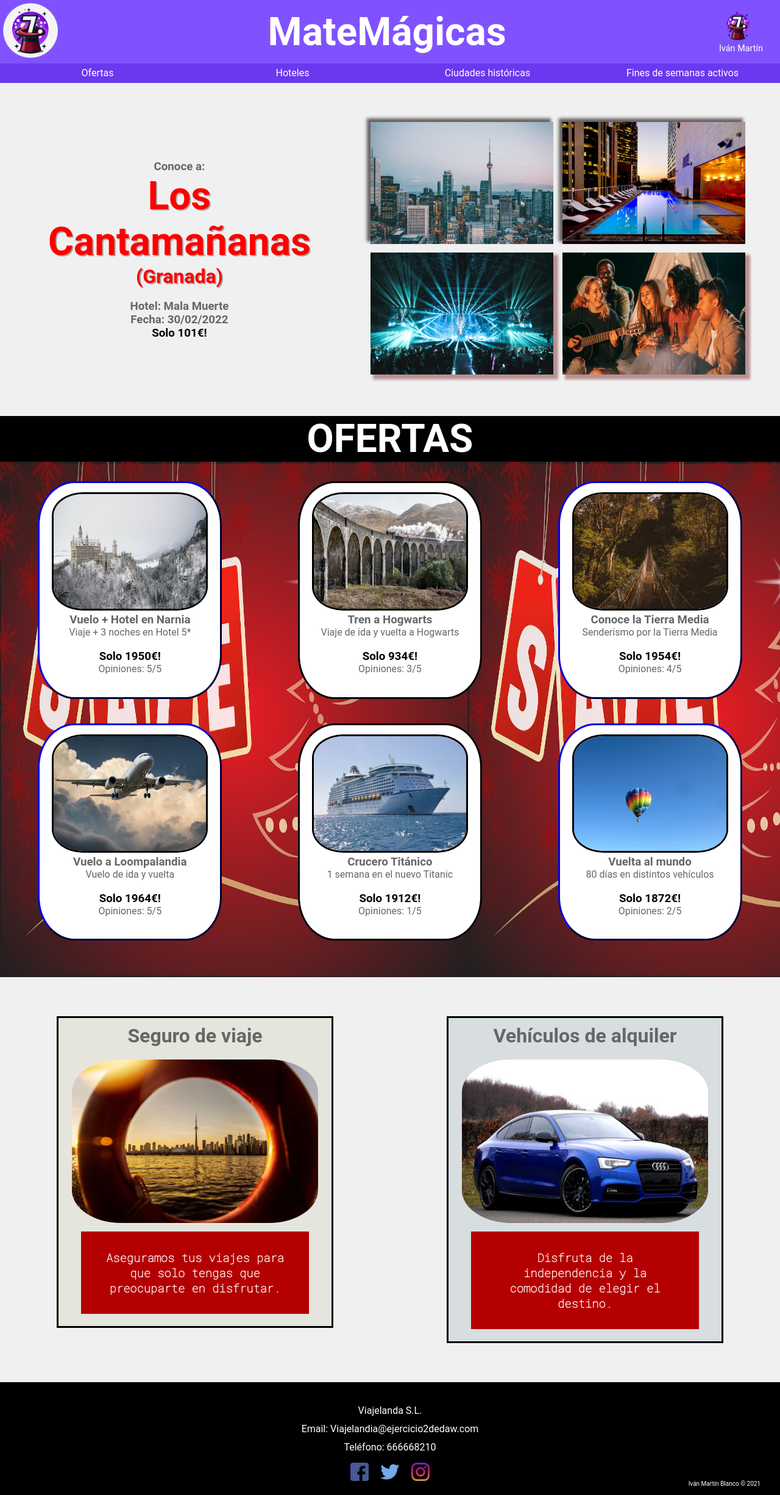
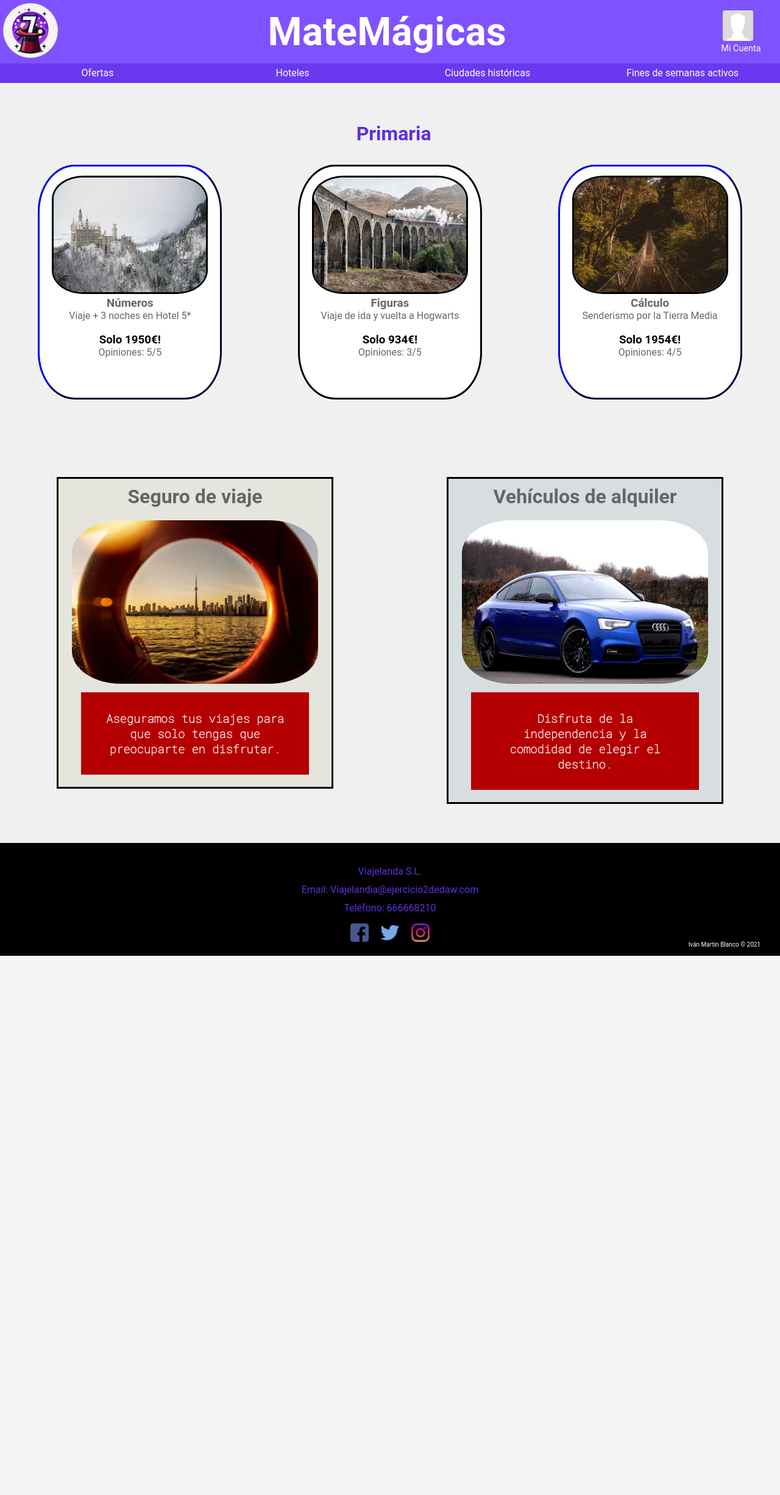
Before and after one commit to IvanMartinBlanco/MateMagicas, a PHP site: page / in a window 1280 px wide. Shown: the whole page at 61% size. After the commit the page ends 1567 px from the top, so only its background shows below. Run offline with PHP 8.4, Linux system fonts and the light colour scheme.

Commit message:
Cambios en fichas de asignatura

```diff
--- a/Resources/js/users.js
+++ b/Resources/js/users.js
@@ -8,11 +8,11 @@ document.addEventListener("DOMContentLoaded", function (event) {
 
 	setUser({ name: "Iván", surname: "Martín", image:"Resources/images/logo.png" });
 	function setRegistered(){
-		registeredUser=true;
+		registeredUser=false;
 	}
 	setRegistered();
 	accessText();
-	const imageUrl = user.image ? user.image : "./Resources/Images/avatar.png";
+	const imageUrl = user.image && registeredUser ? user.image : "./Resources/Images/avatar.png";
 	const myImage = document.getElementById("avatar");
 	myImage.src=imageUrl;
 	//Función que define el texto que se muestra en el acceso
--- a/Styles/styles.css
+++ b/Styles/styles.css
@@ -23,7 +23,7 @@ body {
   /* Definimos el tamaño */
   width: 100%;
   /* Definimos las características visuales*/
-  color: white;
+  color: #5E30DB;
   background-color: RGB(240, 240, 240);
 }
 /** ESTILOS GENERALES DE LA CABECERA**/
@@ -34,7 +34,7 @@ header {
   grid-template-columns: 5% 85% 10%;
   /* Definimos las características visuales*/
   background-color: #8052FF;
-  ;
+  color: white;
 }
 header a img {
   /* Definimos como se va a ordenar y desplegar*/
@@ -116,7 +116,7 @@ nav ul li:hover ul {
 /* Estilo para cada enlace dentro de una lista cuando el ratón pasa por encima */
 nav ul li a:hover {
   /* Definimos las características visuales*/
-  background-color: #6E46DB;
+  background-color: #8052FF;
 }
 /* Estilo para cada imagen dentro de una lista */
 nav ul li img {
@@ -132,7 +132,7 @@ nav ul li img:hover {
 }
 /** ESTILOS GENERALES DEL CONTENIDO**/
 /* Estilo general para la zona de promoción */
-.promocion {
+.promo {
   /* Definimos como se va a ordenar y desplegar*/
   display: grid;
   grid-template-columns: 40% 60%;
@@ -177,26 +177,21 @@ nav ul li img:hover {
   /* Definimos las características visuales*/
   box-shadow: 6px 6px 4px 2px rgb(100, 0, 0, 0.4);
 }
-/* Estilo general para la zona de ofertas */
-.ofertas {
+/* Estilo general para la zona de primaria */
+.primary {
   /* Definimos como se va a ordenar y desplegar*/
   display: grid;
   margin-top: 4em;
   /* Definimos las características visuales*/
   text-align: center;
-  background: black;
 }
-/* Estilo para el título de la zona de ofertas */
-.ofertas h1 {
+/* Estilo para el título de la zona de primaria */
+.primary h2 {
   /* Definimos como se va a ordenar y desplegar*/
   grid-column: 2;
-  /* Definimos las características visuales*/
-  font-size: 400%;
-  text-shadow: rgba(0, 0, 0, 0.298039) 2px 2px;
-  color: white;
 }
-/* Estilo para los apartados de la zona de ofertas */
-.ofertas div {
+/* Estilo para los apartados de la zona de primaria */
+.primary div {
   /* Definimos el tamaño*/
   width: 100%;
   height: 100%;
@@ -206,12 +201,9 @@ nav ul li img:hover {
   grid-row: 2;
   row-gap: 0.8em;
   padding-bottom: 4em;
-  /* Definimos las características visuales*/
-  background-image: url("../Resources/images/rebajas.jpg");
-  background-size: 60% 100%;
 }
-/* Estilo para las secciones principales de los apartados de la zona de ofertas */
-.ofertas div section {
+/* Estilo para las secciones principales de los apartados de la zona de primaria */
+.primary div section {
   /* Definimos el tamaño*/
   width: 100%;
   height: 100%;
@@ -220,8 +212,8 @@ nav ul li img:hover {
   grid-column: 1/4;
   grid-template-columns: 33.33% 33.33% 33.33%;
 }
-/* Estilo para los añadidos de los apartados de la zona de ofertas */
-.ofertas div aside {
+/* Estilo para los añadidos de los apartados de la zona de primaria */
+.primary div aside {
   /* Definimos el tamaño*/
   width: 100%;
   height: 100%;
@@ -230,8 +222,8 @@ nav ul li img:hover {
   grid-column: 1/4;
   grid-template-columns: 33.33% 33.33% 33.33%;
 }
-/* Estilo para los artículos de la zona de ofertas */
-.ofertas article {
+/* Estilo para los artículos de la zona de primaria */
+.primary article {
   /* Definimos como se va a ordenar y desplegar*/
   margin-top: 2em;
   padding: 5px 20px 0px 20px;
@@ -242,13 +234,13 @@ nav ul li img:hover {
   height: 90%;
   color: #666;
 }
-/* Estilo para los artículos de la zona de ofertas en una posición impar */
-.ofertas article:nth-child(odd) {
+/* Estilo para los artículos de la zona de primaria en una posición impar */
+.primary article:nth-child(odd) {
   /* Definimos las características visuales*/
   border: outset 3.5px darkblue;
 }
-/* Estilo para las imágenes de la zona de ofertas */
-.ofertas article img {
+/* Estilo para las imágenes de la zona de primaria */
+.primary article img {
   /* Definimos como se va a ordenar y desplegar*/
   margin-top: 10px;
   /* Definimos las características visuales*/
@@ -369,14 +361,14 @@ footer {
     /* Definimos el tamaño*/
     width: 35%;
   }
-  /* Estilo para las ofertas */
-  .ofertas {
+  /* Estilo para las primaria */
+  .primary {
     /* Definimos como se va a ordenar y desplegar*/
     display: block;
     margin-top: 1.5em;
   }
-  /* Estilo para los artículos de las ofertas */
-  .ofertas article {
+  /* Estilo para los artículos de las primaria */
+  .primary article {
     /* Definimos el tamaño*/
     width: 60%;
     height: 90%;
@@ -387,8 +379,8 @@ footer {
     border: solid black;
     border-radius: 20%;
   }
-  /* Estilo para los apartados de las ofertas */
-  .ofertas div {
+  /* Estilo para los apartados de las primaria */
+  .primary div {
     /* Definimos el tamaño*/
     width: 100%;
     height: 100%;
@@ -399,15 +391,10 @@ footer {
     background-image: url("../Resources/images/rebajas.jpg");
     background-size: 100% 50%;
   }
-  /* Estilo para la zona de las ofertas principales */
-  .ofertas div .ofertas-principales {
+  /* Estilo para la zona de los cursos de primaria */
+  .primary div .branch {
     /* Definimos como se va a ordenar y desplegar*/
     display: block;
-  }
-  /* Estilo para los artículos de la zona de ofertas secundarias */
-  .ofertas-secundarias article {
-    /* Definimos como se va a ordenar y desplegar*/
-    display: none;
   }
   /* Estilo para la zona de servicios */
   .servicios {
--- a/index.html
+++ b/index.html
@@ -60,35 +60,15 @@
       </nav>
       <!-- Zona de contenido -->
       <main>
-         <!-- Bloque de promoción -->
-         <section class="promocion">
-            <article>
-               <h3>Conoce a:</h3>
-               <h1>Los Cantamañanas
-               </h1>
-               <h2>(Granada)</h2>
-               <br>
-               <h3>Hotel: Mala Muerte</h3>
-               <h3>Fecha: 30/02/2022</h3>
-               <h3><span>Solo 101€!</span></h3>
-            </article>
-            <!-- Imágenes de la promoción -->
-            <aside>
-               <a href="ofertas.html"><img src="Resources/images/ciudad-promocion.jpg" alt="Ciudad del concierto"/></a>
-               <a href="ofertas.html"><img src="Resources/images/hotel-promocion.jpg" alt="Hotel del concierto"/></a>
-               <a href="ofertas.html"><img src="Resources/images/escenario-promocion.jpg" alt="Lugar cel concierto" class="abajo"/></a>
-               <a href="ofertas.html"><img src="Resources/images/grupo-promocion.jpg" alt="Los Cantamañanas" class="abajo"/></a>
-            </aside>
-         </section>
-         <!-- Bloque de ofertas -->
-         <section class="ofertas">
-            <h1 class="nombre">OFERTAS</h1>
+         <!-- Bloque de primaria -->
+         <section class="primary">
+            <h2 class="name">Primaria</h2>
             <div>
                <!-- Bloque de ofertas principales -->
-               <section class="ofertas-principales">
+               <section class="branch">
                   <article>
                      <img src="Resources/images/Narnia.jpg" alt="Hotel de Narnia" />
-                     <h3>Vuelo + Hotel en Narnia</h3>
+                     <h3>Números</h3>
                      <p>Viaje + 3 noches en Hotel 5*</p>
                      <br>
                      <h3><span>Solo 1950€!</span></h3>
@@ -96,7 +76,7 @@
                   </article>
                   <article>
                      <img src="Resources/images/Howards.jpg" alt="Tren a Howards" />
-                     <h3>Tren a Hogwarts</h3>
+                     <h3>Figuras</h3>
                      <p>Viaje de ida y vuelta a Hogwarts</p>
                      <br>
                      <h3><span>Solo 934€!</span></h3>
@@ -104,40 +84,13 @@
                   </article>
                   <article>
                      <img src="Resources/images/Tierra-Media.jpg" alt="Puente en la Tierra Media" />
-                     <h3>Conoce la Tierra Media</h3>
+                     <h3>Cálculo</h3>
                      <p>Senderismo por la Tierra Media</p>
                      <br>
                      <h3><span>Solo 1954€!</span></h3>
                      <p>Opiniones: 4/5</p>
                   </article>
                </section>
-               <!-- Bloque de ofertas secundarias -->
-               <aside class="ofertas-secundarias">
-                  <article>
-                     <img src="Resources/images/Vuelos.jpg" alt="Vuelo a Loompalandia" />
-                     <h3>Vuelo a Loompalandia</h3>
-                     <p>Vuelo de ida y vuelta</p>
-                     <br>
-                     <h3><span>Solo 1964€!</span></h3>
-                     <p>Opiniones: 5/5</p>
-                  </article>
-                  <article>
-                     <img src="Resources/images/Titanic.jpg" alt="Barco Titanic 2" />
-                     <h3>Crucero Titánico</h3>
-                     <p>1 semana en el nuevo Titanic</p>
-                     <br>
-                     <h3><span>Solo 1912€!</span></h3>
-                     <p>Opiniones: 1/5</p>
-                  </article>
-                  <article>
-                     <img src="Resources/images/Globo-Phileas-Fogg.jpg" alt="Globo del viaje al mundo" />
-                     <h3>Vuelta al mundo</h3>
-                     <p>80 días en distintos vehículos</p>
-                     <br>
-                     <h3><span>Solo 1872€!</span></h3>
-                     <p>Opiniones: 2/5</p>
-                  </article>
-               </aside>
             </div>
          </section>
          <!-- Bloque de servicios -->
```
